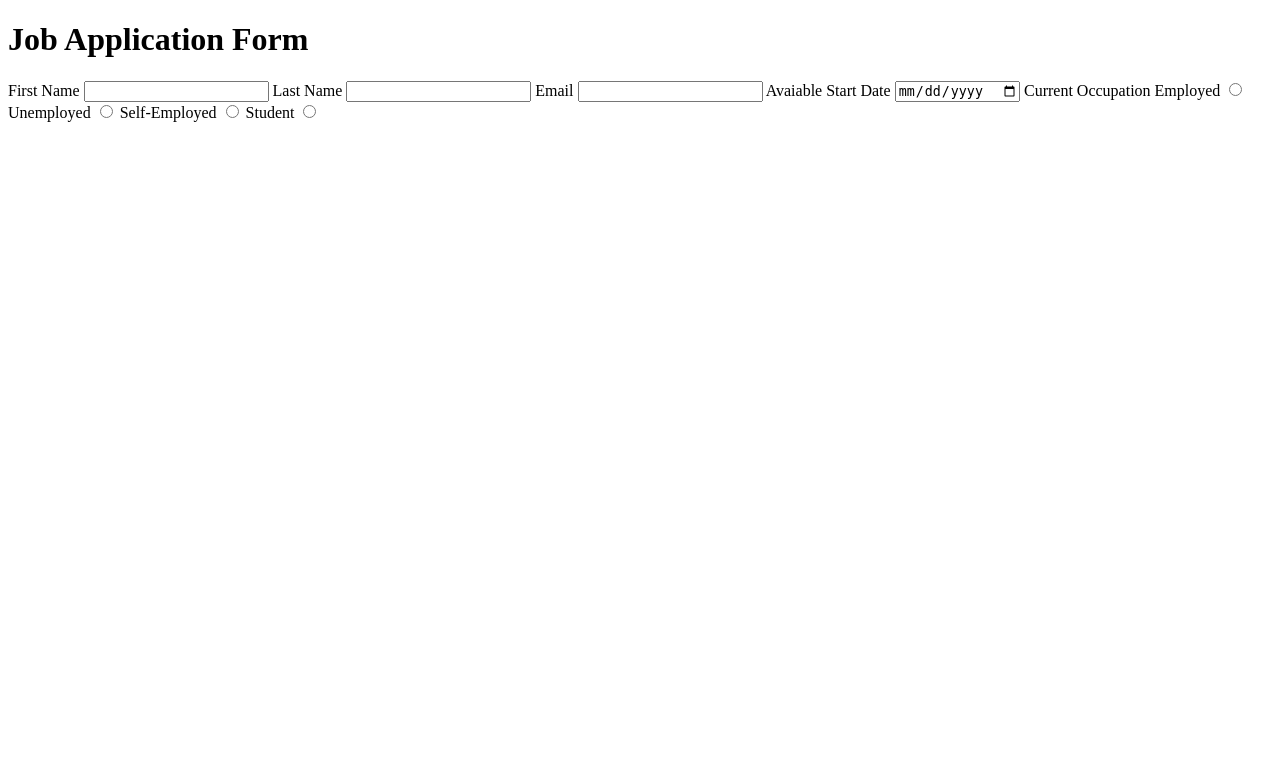
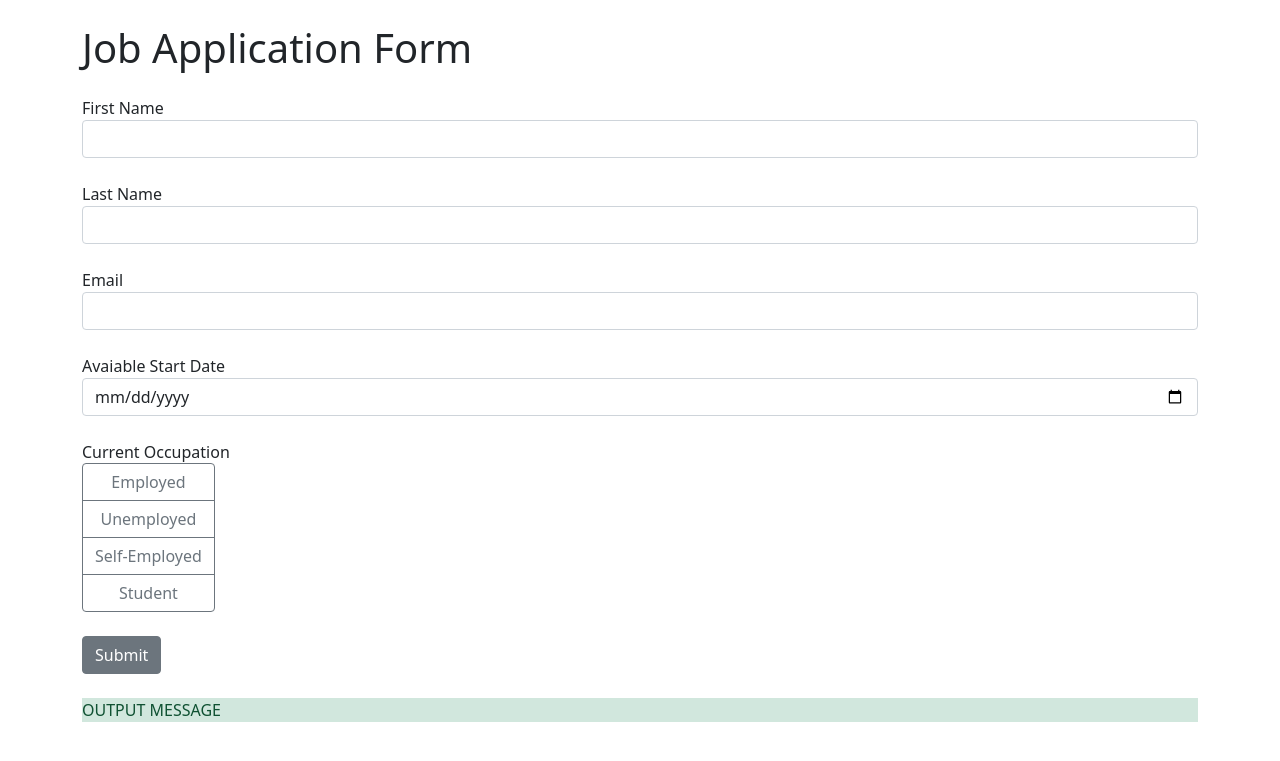
Before and after one commit to colarti/django_job_application_form, a Django app: page / in a window 1280 px wide. Shown: the top 761 px of the page. Run offline with Django 5.2, Linux system fonts and the light colour scheme.

Commit message:
fixed index.html by making the radio buttons in vertical order, grouped the radio to only allow selection, include a stylesheet, add style to divs for spacing and fonts

```diff
--- a/job_application/templates/index.html
+++ b/job_application/templates/index.html
@@ -3,33 +3,64 @@
 <head>
         <meta charset="UTF-8">
         <title>Job Application Form</title>
+        <meta name="viewport" content="width=device-width, initial-scale=1, shrink-to-fit=no">
+        <link rel="stylesheet" href="https://cdn.jsdelivr.net/npm/bootstrap@5.1.3/dist/css/bootstrap.min.css">
 </head>
 <body>
-    <h1>Job Application Form</h1>
-    <label for="first_name">First Name</label>
-    <input type="text" id="first_name" name="first_name" required>
+    <div class="container">
+        <h1 class="mt-4 mb-4">Job Application Form</h1>
 
-    <label for="last_name">Last Name</label>
-    <input type="text" id="last_name" name="last_name" required>
+        <form method="post">
+            <div class="form-group mb-4">
+                <label for="first_name">First Name</label>
+                <input class="form-control" type="text" id="first_name" name="first_name" required>
+            </div>
 
-    <label for="email">Email</label>
-    <input type="email" id="email" name="email" required>
+            <div class="form-group mb-4">
+                <label for="last_name">Last Name</label>
+                <input class="form-control" type="text" id="last_name" name="last_name" required>
+            </div>
 
-    <label for="date">Avaiable Start Date</label>
-    <input type="date" id="date" name="date" required>
+            <div class="form-group mb-4">
+                <label for="email">Email</label>
+                <input class="form-control" type="email" id="email" name="email" required>
+            </div>
 
-    <label>Current Occupation</label>
+            <div class="form-group mb-4">
+                <label for="date">Avaiable Start Date</label>
+                <input class="form-control" type="date" id="date" name="date" required>
+            </div>
 
-    <label>Employed</label>
-    <input type="radio" id="employed" name="employed">
+            <div class="form-group mb-4">
+                <label>Current Occupation</label>
+                <br>
+                <div class="btn-group-vertical" id="occupation">
+                    <input class="btn-check form-check-input" type="radio" id="employed" name="occupation" value="employed">
+                    <label class="btn btn-outline-secondary" for="employed">Employed</label>
 
-    <label>Unemployed</label>
-    <input type="radio" id="unemployed" name="unemployed">
+                    <input class="btn-check form-check-input" type="radio" id="unemployed" name="occupation" value="unemployed">
+                    <label class="btn btn-outline-secondary" for="unemployed">Unemployed</label>
 
-    <label>Self-Employed</label>
-    <input type="radio" id="self-employed" name="self-employed">
+                    <input class="btn-check form-check-input" type="radio" id="self-employed" name="occupation" value="self-employed">
+                    <label class="btn btn-outline-secondary" for="self-employed">Self-Employed</label>
 
-    <label>Student</label>
-    <input type="radio" id="student" name="student">
+                    <input class="btn-check form-check-input" type="radio" id="student" name="occupation" value="student">
+                    <label class="btn btn-outline-secondary" for="student">Student</label>
+                </div>
+            </div>
+
+            <div>
+                <button class="btn btn-secondary mb-4" type="submit">Submit</button>
+            </div>
+
+            <div class="alret alert-success mb-4">
+                <label>OUTPUT MESSAGE</label>
+            </div>
+        </form>
+    </div>
+
+    <script src="https://code.jquery.com/jquery-3.6.0.min.js"></script>
+    <script src="https://cdn.jsdelivr.net/npm/bootstrap@5.1.3/dist/js/bootstrap.min.js"></script>
+
 </body>
 </html>
```
